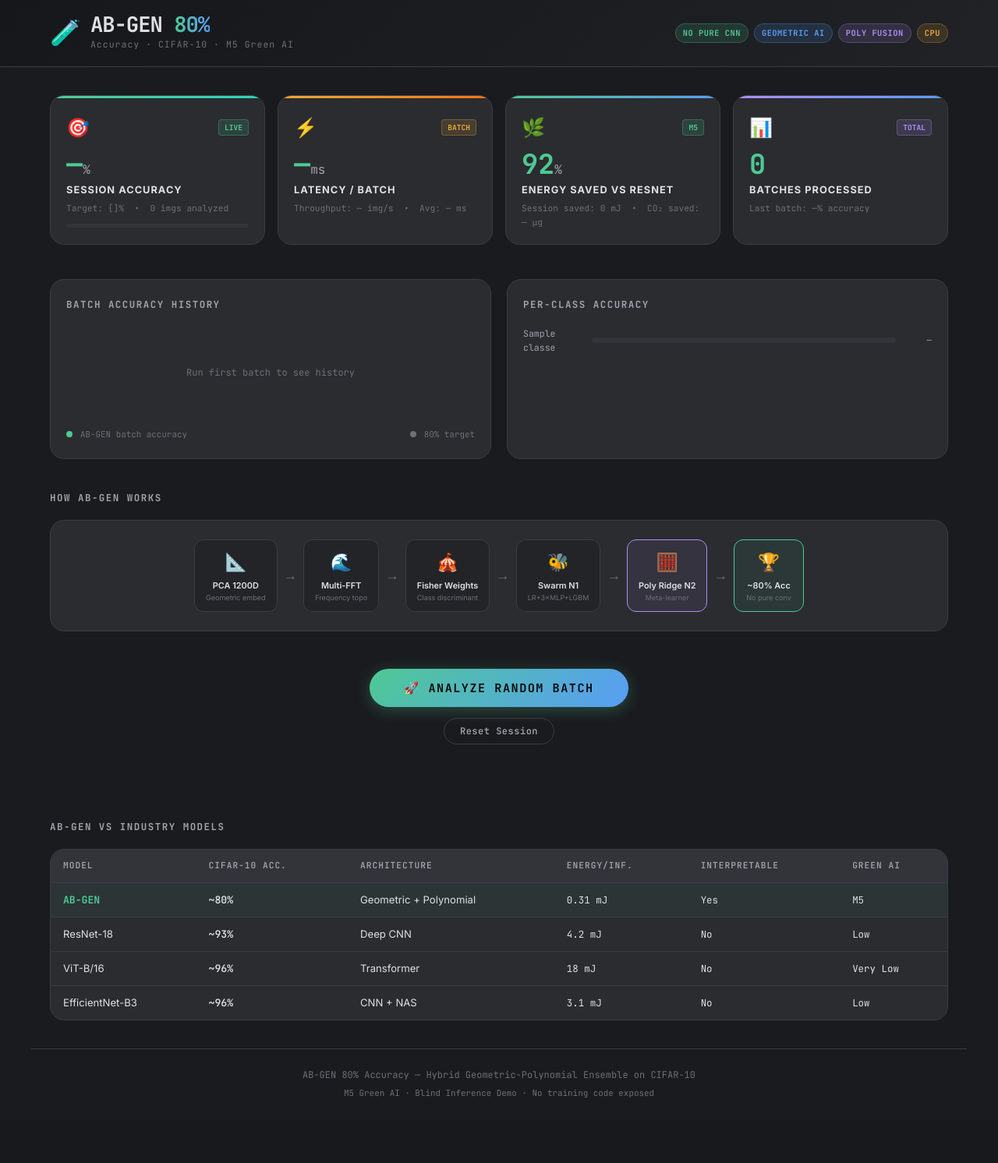
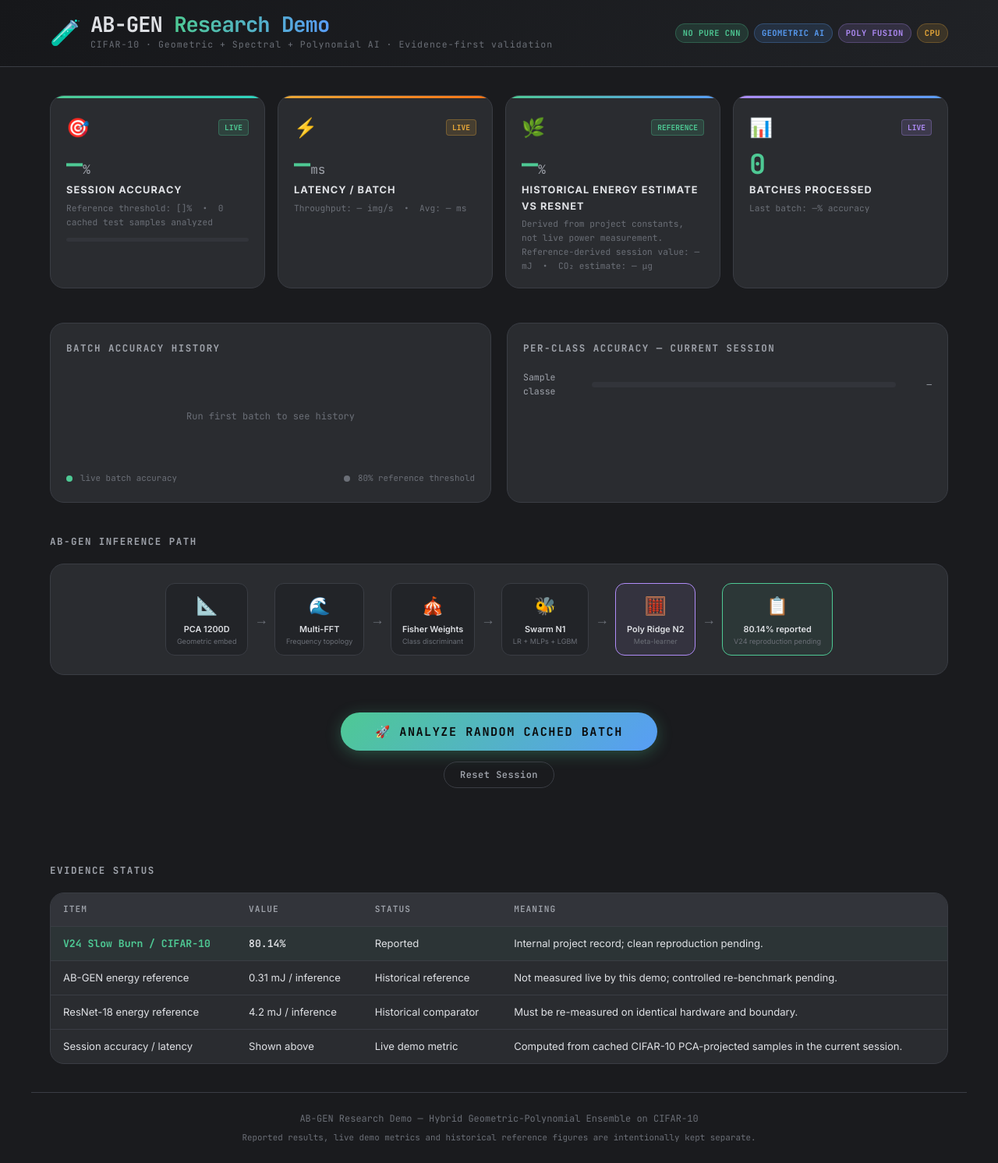
Before and after one commit to msrobotika/AB-GEN-Green-AI, a Flask app: template templates/index.html in a window 1280 px wide. Shown: the whole page at 78% size. Before the commit the page ends 1408 px from the top, so only its background shows below. Run offline with Flask 3, Linux system fonts and the light colour scheme; the template is opened without the code that fills it: most values are stand-ins (such as "Sample title", 1, 10 or a date in 2020); data that the repository does not hold is empty; parts of the project's set-up code (start-up, migrations or seed data) failed here and were passed over.

Commit message:
docs: align demo UI with evidence status

```diff
--- a/templates/index.html
+++ b/templates/index.html
@@ -3,22 +3,21 @@
 <head>
   <meta charset="UTF-8"/>
   <meta name="viewport" content="width=device-width, initial-scale=1.0"/>
-  <title>AB-GEN 80% | M5 Green AI Dashboard</title>
-  <meta name="description" content="AB-GEN — Hybrid Geometric-Polynomial ensemble for CIFAR-10. Live blind inference with M5 Green AI metrics."/>
+  <title>AB-GEN Research Demo | CIFAR-10</title>
+  <meta name="description" content="AB-GEN research demo for CIFAR-10. Live cached-PCA inference metrics are separated from reported accuracy and historical energy reference figures pending validation."/>
   <link rel="preconnect" href="https://fonts.googleapis.com"/>
   <link href="https://fonts.googleapis.com/css2?family=JetBrains+Mono:wght@300;400;600;700&family=Inter:wght@300;400;600;700;900&display=swap" rel="stylesheet"/>
   <link rel="stylesheet" href="/static/style.css"/>
 </head>
 <body>
 
-<!-- ═══════════ HEADER ═══════════ -->
 <header class="site-header">
   <div class="header-inner">
     <div class="logo-group">
       <span class="logo-dna">&#129514;</span>
       <div>
-        <h1 class="logo-title">AB-GEN <span class="highlight">80%</span></h1>
-        <p class="logo-sub">Accuracy &middot; CIFAR-10 &middot; M5 Green AI</p>
+        <h1 class="logo-title">AB-GEN <span class="highlight">Research Demo</span></h1>
+        <p class="logo-sub">CIFAR-10 &middot; Geometric + Spectral + Polynomial AI &middot; Evidence-first validation</p>
       </div>
     </div>
     <div class="header-badges">
@@ -30,10 +29,8 @@
   </div>
 </header>
 
-<!-- ═══════════ HERO STATS ═══════════ -->
 <section class="hero container">
   <div class="hero-grid">
-    <!-- Session Accuracy -->
     <div class="stat-card" id="card-session-acc">
       <div class="stat-top">
         <span class="stat-icon-txt">&#127919;</span>
@@ -43,15 +40,14 @@
         <span id="stat-session-acc">—</span><span class="stat-unit">%</span>
       </div>
       <div class="stat-label">Session Accuracy</div>
-      <div class="stat-sub">Target: {{ accuracy_target }}% &nbsp;&bull;&nbsp; <span id="stat-imgs">0</span> imgs analyzed</div>
+      <div class="stat-sub">Reference threshold: {{ accuracy_target }}% &nbsp;&bull;&nbsp; <span id="stat-imgs">0</span> cached test samples analyzed</div>
       <div class="mini-bar-wrap"><div class="mini-bar" id="bar-acc" style="width:0%"></div></div>
     </div>
 
-    <!-- Batch Stats -->
     <div class="stat-card" id="card-batch">
       <div class="stat-top">
         <span class="stat-icon-txt">&#9889;</span>
-        <span class="stat-badge stat-badge-orange">BATCH</span>
+        <span class="stat-badge stat-badge-orange">LIVE</span>
       </div>
       <div class="stat-value">
         <span id="stat-lat">—</span><span class="stat-unit">ms</span>
@@ -63,43 +59,35 @@
       </div>
     </div>
 
-    <!-- Energy -->
     <div class="stat-card" id="card-energy">
       <div class="stat-top">
         <span class="stat-icon-txt">&#127807;</span>
-        <span class="stat-badge stat-badge-green">M5</span>
+        <span class="stat-badge stat-badge-green">REFERENCE</span>
       </div>
       <div class="stat-value">
-        <span id="stat-saving">92</span><span class="stat-unit">%</span>
+        <span id="stat-saving">—</span><span class="stat-unit">%</span>
       </div>
-      <div class="stat-label">Energy Saved vs ResNet</div>
+      <div class="stat-label">Historical Energy Estimate vs ResNet</div>
       <div class="stat-sub">
-        Session saved: <span id="stat-energy-saved">0</span> mJ &nbsp;&bull;&nbsp;
-        CO&#8322; saved: <span id="stat-co2">—</span> &#956;g
+        Derived from project constants, not live power measurement.<br/>
+        Reference-derived session value: <span id="stat-energy-saved">—</span> mJ &nbsp;&bull;&nbsp;
+        CO&#8322; estimate: <span id="stat-co2">—</span> &#956;g
       </div>
     </div>
 
-    <!-- Batch counter -->
     <div class="stat-card" id="card-batches">
       <div class="stat-top">
         <span class="stat-icon-txt">&#128202;</span>
-        <span class="stat-badge stat-badge-purple">TOTAL</span>
+        <span class="stat-badge stat-badge-purple">LIVE</span>
       </div>
-      <div class="stat-value">
-        <span id="stat-batches">0</span>
-      </div>
+      <div class="stat-value"><span id="stat-batches">0</span></div>
       <div class="stat-label">Batches Processed</div>
-      <div class="stat-sub">
-        Last batch: <span id="stat-last-acc">—</span>% accuracy
-      </div>
+      <div class="stat-sub">Last batch: <span id="stat-last-acc">—</span>% accuracy</div>
     </div>
   </div>
 </section>
 
-<!-- ═══════════ ACCURACY CHART + PER-CLASS ═══════════ -->
 <section class="container dual-section">
-
-  <!-- Batch History -->
   <div class="panel" id="panel-history">
     <h2 class="panel-title">Batch Accuracy History</h2>
     <div class="chart-area" id="chart-area">
@@ -107,55 +95,46 @@
       <canvas id="acc-chart" width="0" height="120" style="display:none"></canvas>
     </div>
     <div class="chart-legend">
-      <span class="legend-dot dot-green"></span> AB-GEN batch accuracy
+      <span class="legend-dot dot-green"></span> live batch accuracy
       <span class="legend-line"></span>
-      <span class="legend-dot dot-dim"></span> 80% target
+      <span class="legend-dot dot-dim"></span> 80% reference threshold
     </div>
   </div>
 
-  <!-- Per-class accuracy -->
   <div class="panel" id="panel-class">
-    <h2 class="panel-title">Per-Class Accuracy</h2>
+    <h2 class="panel-title">Per-Class Accuracy — Current Session</h2>
     <div class="class-grid">
       {% for c in classes %}
       <div class="class-row">
         <span class="class-name">{{ c }}</span>
-        <div class="class-bar-bg">
-          <div class="class-bar" id="cbar-{{ loop.index0 }}" style="width:0%"></div>
-        </div>
+        <div class="class-bar-bg"><div class="class-bar" id="cbar-{{ loop.index0 }}" style="width:0%"></div></div>
         <span class="class-pct" id="cpct-{{ loop.index0 }}">—</span>
       </div>
       {% endfor %}
     </div>
   </div>
-
 </section>
 
-<!-- ═══════════ ARCHITECTURE PIPELINE ═══════════ -->
 <section class="container arch-section">
-  <h2 class="panel-title">How AB-GEN Works</h2>
+  <h2 class="panel-title">AB-GEN Inference Path</h2>
   <div class="pipeline">
     <div class="pipe-step"><div class="pipe-icon">&#128208;</div><div class="pipe-lbl">PCA 1200D<br/><small>Geometric embed</small></div></div>
     <div class="pipe-arr">&rarr;</div>
-    <div class="pipe-step"><div class="pipe-icon">&#127754;</div><div class="pipe-lbl">Multi-FFT<br/><small>Frequency topo</small></div></div>
+    <div class="pipe-step"><div class="pipe-icon">&#127754;</div><div class="pipe-lbl">Multi-FFT<br/><small>Frequency topology</small></div></div>
     <div class="pipe-arr">&rarr;</div>
     <div class="pipe-step"><div class="pipe-icon">&#127914;</div><div class="pipe-lbl">Fisher Weights<br/><small>Class discriminant</small></div></div>
     <div class="pipe-arr">&rarr;</div>
-    <div class="pipe-step"><div class="pipe-icon">&#128029;</div><div class="pipe-lbl">Swarm N1<br/><small>LR+3&times;MLP+LGBM</small></div></div>
+    <div class="pipe-step"><div class="pipe-icon">&#128029;</div><div class="pipe-lbl">Swarm N1<br/><small>LR + MLPs + LGBM</small></div></div>
     <div class="pipe-arr">&rarr;</div>
     <div class="pipe-step pipe-highlight"><div class="pipe-icon">&#129518;</div><div class="pipe-lbl">Poly Ridge N2<br/><small>Meta-learner</small></div></div>
     <div class="pipe-arr">&rarr;</div>
-    <div class="pipe-step pipe-result"><div class="pipe-icon">&#127942;</div><div class="pipe-lbl">~80% Acc<br/><small>No pure conv</small></div></div>
+    <div class="pipe-step pipe-result"><div class="pipe-icon">&#128203;</div><div class="pipe-lbl">80.14% reported<br/><small>V24 reproduction pending</small></div></div>
   </div>
 </section>
 
-<!-- ═══════════ ANALYZE BUTTON ═══════════ -->
 <section class="container analyze-section">
-  <button id="btn-analyze" class="btn-primary" onclick="runAnalysis()">
-    &#128640; ANALYZE RANDOM BATCH
-  </button>
+  <button id="btn-analyze" class="btn-primary" onclick="runAnalysis()">&#128640; ANALYZE RANDOM CACHED BATCH</button>
   <button class="btn-secondary" onclick="resetSession()">Reset Session</button>
-
   <div id="batch-bar" class="batch-bar hidden">
     <span id="bb-correct">?</span>/<span id="bb-total">12</span> correct &mdash;
     <strong id="bb-pct">?</strong>% &nbsp;
@@ -165,57 +144,57 @@
   <div id="status-msg" class="status-msg"></div>
 </section>
 
-<!-- ═══════════ IMAGE GRID ═══════════ -->
 <section class="container">
   <h2 class="panel-title" id="grid-title" style="display:none">Batch Results</h2>
   <div id="image-grid" class="image-grid"></div>
 </section>
 
-<!-- ═══════════ COMPARISON TABLE ═══════════ -->
 <section class="container cmp-section">
-  <h2 class="panel-title">AB-GEN vs Industry Models</h2>
+  <h2 class="panel-title">Evidence Status</h2>
   <div class="cmp-table-wrap">
     <table class="cmp-table">
       <thead>
-        <tr>
-          <th>Model</th><th>CIFAR-10 Acc.</th><th>Architecture</th>
-          <th>Energy/Inf.</th><th>Interpretable</th><th>Green AI</th>
-        </tr>
+        <tr><th>Item</th><th>Value</th><th>Status</th><th>Meaning</th></tr>
       </thead>
       <tbody>
         <tr class="row-highlight">
-          <td><strong>AB-GEN</strong></td><td class="acc-col">~80%</td>
-          <td>Geometric + Polynomial</td>
-          <td class="green-col">0.31 mJ</td><td class="green-col">Yes</td><td class="green-col">M5</td>
+          <td><strong>V24 Slow Burn / CIFAR-10</strong></td>
+          <td class="acc-col">80.14%</td>
+          <td>Reported</td>
+          <td>Internal project record; clean reproduction pending.</td>
         </tr>
         <tr>
-          <td>ResNet-18</td><td class="acc-col">~93%</td><td>Deep CNN</td>
-          <td class="red-col">4.2 mJ</td><td class="red-col">No</td><td class="red-col">Low</td>
+          <td>AB-GEN energy reference</td>
+          <td>0.31 mJ / inference</td>
+          <td>Historical reference</td>
+          <td>Not measured live by this demo; controlled re-benchmark pending.</td>
         </tr>
         <tr>
-          <td>ViT-B/16</td><td class="acc-col">~96%</td><td>Transformer</td>
-          <td class="red-col">18 mJ</td><td class="red-col">No</td><td class="red-col">Very Low</td>
+          <td>ResNet-18 energy reference</td>
+          <td>4.2 mJ / inference</td>
+          <td>Historical comparator</td>
+          <td>Must be re-measured on identical hardware and boundary.</td>
         </tr>
         <tr>
-          <td>EfficientNet-B3</td><td class="acc-col">~96%</td><td>CNN + NAS</td>
-          <td class="red-col">3.1 mJ</td><td class="red-col">No</td><td class="red-col">Low</td>
+          <td>Session accuracy / latency</td>
+          <td>Shown above</td>
+          <td>Live demo metric</td>
+          <td>Computed from cached CIFAR-10 PCA-projected samples in the current session.</td>
         </tr>
       </tbody>
     </table>
   </div>
 </section>
 
-<!-- ═══════════ FOOTER ═══════════ -->
 <footer class="site-footer container">
-  <p>AB-GEN 80% Accuracy &mdash; Hybrid Geometric-Polynomial Ensemble on CIFAR-10</p>
-  <p class="footer-sub">M5 Green AI &middot; Blind Inference Demo &middot; No training code exposed</p>
+  <p>AB-GEN Research Demo &mdash; Hybrid Geometric-Polynomial Ensemble on CIFAR-10</p>
+  <p class="footer-sub">Reported results, live demo metrics and historical reference figures are intentionally kept separate.</p>
 </footer>
 
 <script>
 const CLASSES = {{ classes | tojson }};
 const TARGET_ACC = {{ accuracy_target }};
 
-// ── Fetch device status ───────────────────────────────────────────────
 async function fetchStatus() {
   try {
     const r = await fetch("/api/status");
@@ -226,7 +205,6 @@
   } catch(e) {}
 }
 
-// ── Main analysis ────────────────────────────────────────────────────
 async function runAnalysis() {
   const btn = document.getElementById("btn-analyze");
   btn.disabled = true;
@@ -234,22 +212,20 @@
   document.getElementById("status-msg").textContent = "";
 
   try {
-    const r    = await fetch("/api/analyze", { method: "POST" });
+    const r = await fetch("/api/analyze", { method: "POST" });
     const data = await r.json();
 
-    // ── Update top stat cards ──────────────────────────────────────
     flash("stat-session-acc", data.session_acc.toFixed(1));
-    flash("stat-lat",         data.latency_ms);
-    flash("stat-throughput",  data.throughput);
-    flash("stat-avg-lat",     data.avg_latency_ms);
-    flash("stat-saving",      data.saving_pct);
-    flash("stat-energy-saved",data.session_energy_saved_mj);
-    flash("stat-co2",         data.co2_saved_ug);
-    flash("stat-batches",     data.session_batches);
-    flash("stat-last-acc",    data.batch_accuracy);
-    flash("stat-imgs",        data.session_images);
+    flash("stat-lat", data.latency_ms);
+    flash("stat-throughput", data.throughput);
+    flash("stat-avg-lat", data.avg_latency_ms);
+    flash("stat-saving", data.saving_pct);
+    flash("stat-energy-saved", data.session_energy_saved_mj);
+    flash("stat-co2", data.co2_saved_ug);
+    flash("stat-batches", data.session_batches);
+    flash("stat-last-acc", data.batch_accuracy);
+    flash("stat-imgs", data.session_images);
 
-    // Accuracy progress bar
     const pct = Math.min(data.session_acc / 100, 1);
     document.getElementById("bar-acc").style.width = (pct * 100) + "%";
     document.getElementById("bar-acc").style.background =
@@ -257,46 +233,38 @@
         ? "linear-gradient(90deg,#4ec994,#2dd4bf)"
         : "linear-gradient(90deg,#e8a838,#eb4d4d)";
 
-    // ── Batch bar ────────────────────────────────────────────────
     const bar = document.getElementById("batch-bar");
     document.getElementById("bb-correct").textContent = data.correct;
-    document.getElementById("bb-total").textContent   = data.total;
-    document.getElementById("bb-pct").textContent     = data.batch_accuracy;
-    document.getElementById("bb-lat").textContent     = data.latency_ms + "ms";
-    document.getElementById("bb-thr").textContent     = data.throughput + " img/s";
-    bar.className = "batch-bar " +
-      (data.batch_accuracy >= TARGET_ACC * 0.75 ? "bar-good" : "bar-bad");
+    document.getElementById("bb-total").textContent = data.total;
+    document.getElementById("bb-pct").textContent = data.batch_accuracy;
+    document.getElementById("bb-lat").textContent = data.latency_ms + "ms";
+    document.getElementById("bb-thr").textContent = data.throughput + " img/s";
+    bar.className = "batch-bar " + (data.batch_accuracy >= TARGET_ACC * 0.75 ? "bar-good" : "bar-bad");
 
-    // ── Per-class bars ────────────────────────────────────────────
     data.class_acc.forEach((v, i) => {
-      const bar  = document.getElementById("cbar-" + i);
-      const pct  = document.getElementById("cpct-" + i);
-      if (v === null) { pct.textContent = "—"; return; }
-      bar.style.width = v + "%";
-      bar.style.background = v >= 70
+      const clsBar = document.getElementById("cbar-" + i);
+      const clsPct = document.getElementById("cpct-" + i);
+      if (v === null) { clsPct.textContent = "—"; return; }
+      clsBar.style.width = v + "%";
+      clsBar.style.background = v >= 70
         ? "linear-gradient(90deg,#4ec994,#2dd4bf)"
         : v >= 50
         ? "linear-gradient(90deg,#e8a838,#f59e0b)"
         : "linear-gradient(90deg,#eb4d4d,#f97316)";
-      pct.textContent = v.toFixed(0) + "%";
+      clsPct.textContent = v.toFixed(0) + "%";
     });
 
-    // ── Chart ────────────────────────────────────────────────────
     drawChart(data.history_acc);
-
-    // ── Image grid ────────────────────────────────────────────────
     document.getElementById("grid-title").style.display = "block";
     renderGrid(data.results);
-
   } catch(e) {
     document.getElementById("status-msg").textContent = "Error: " + e.message;
   }
 
   btn.disabled = false;
-  btn.innerHTML = "&#128640; ANALYZE RANDOM BATCH";
+  btn.innerHTML = "&#128640; ANALYZE RANDOM CACHED BATCH";
 }
 
-// ── Render image grid ─────────────────────────────────────────────────
 function renderGrid(results) {
   const grid = document.getElementById("image-grid");
   grid.innerHTML = "";
@@ -312,9 +280,7 @@
     const top3html = r.top3.map(t => `
       <div class="top3-row">
         <span class="top3-cls">${t.class}</span>
-        <div class="top3-bar-bg">
-          <div class="top3-bar" style="width:${t.prob}%;background:${t.prob===r.top3[0].prob?'#4ec994':'#4b5563'}"></div>
-        </div>
+        <div class="top3-bar-bg"><div class="top3-bar" style="width:${t.prob}%;background:${t.prob===r.top3[0].prob?'#4ec994':'#4b5563'}"></div></div>
         <span class="top3-pct">${t.prob.toFixed(1)}%</span>
       </div>`).join("");
 
@@ -327,10 +293,8 @@
         ${verdict}
         <div class="true-lbl">True: <strong>${r.true_label}</strong></div>
         <div class="conf-row">
-          <span class="conf-label">Conf</span>
-          <div class="conf-bar-bg">
-            <div class="conf-bar" style="width:${r.confidence}%;background:${r.confidence>50?'#4ec994':'#e8a838'}"></div>
-          </div>
+          <span class="conf-label">Score</span>
+          <div class="conf-bar-bg"><div class="conf-bar" style="width:${r.confidence}%;background:${r.confidence>50?'#4ec994':'#e8a838'}"></div></div>
           <span class="conf-val">${r.confidence.toFixed(1)}%</span>
         </div>
         <div class="top3">${top3html}</div>
@@ -339,38 +303,32 @@
   });
 }
 
-// ── Draw sparkline chart ─────────────────────────────────────────────
 function drawChart(history) {
-  const area    = document.getElementById("chart-area");
-  const canvas  = document.getElementById("acc-chart");
-  const empty   = area.querySelector(".chart-empty");
+  const area = document.getElementById("chart-area");
+  const canvas = document.getElementById("acc-chart");
+  const empty = area.querySelector(".chart-empty");
   if (!history.length) return;
 
   empty.style.display = "none";
   canvas.style.display = "block";
-  canvas.width  = area.clientWidth || 500;
+  canvas.width = area.clientWidth || 500;
   const W = canvas.width, H = canvas.height;
   const ctx = canvas.getContext("2d");
   ctx.clearRect(0, 0, W, H);
 
-  // Target line
   const targetY = H - (TARGET_ACC / 100) * H;
   ctx.setLineDash([6,4]);
   ctx.strokeStyle = "#4b5563";
   ctx.lineWidth = 1;
   ctx.beginPath(); ctx.moveTo(0, targetY); ctx.lineTo(W, targetY); ctx.stroke();
   ctx.setLineDash([]);
-
-  // Label on target line
   ctx.fillStyle = "#6b7280";
   ctx.font = "10px JetBrains Mono";
-  ctx.fillText("80%", 4, targetY - 4);
+  ctx.fillText("80% ref", 4, targetY - 4);
 
   if (history.length < 2) return;
-  const n  = history.length;
+  const n = history.length;
   const dx = W / (n - 1);
-
-  // Fill gradient
   const grad = ctx.createLinearGradient(0, 0, 0, H);
   grad.addColorStop(0, "rgba(78,201,148,0.35)");
   grad.addColorStop(1, "rgba(78,201,148,0)");
@@ -381,20 +339,17 @@
     const x = i * dx, y = H - (v / 100) * H;
     if (i === 0) ctx.moveTo(x, y); else ctx.lineTo(x, y);
   });
-  const lastX = (n - 1) * dx, lastY = H - (history[n-1] / 100) * H;
+  const lastX = (n - 1) * dx;
   ctx.lineTo(lastX, H); ctx.lineTo(0, H); ctx.closePath();
   ctx.fillStyle = grad; ctx.fill();
 
-  // Line
   ctx.beginPath();
   history.forEach((v, i) => {
     const x = i * dx, y = H - (v / 100) * H;
     i === 0 ? ctx.moveTo(x, y) : ctx.lineTo(x, y);
   });
-  ctx.strokeStyle = "#4ec994"; ctx.lineWidth = 2.5;
-  ctx.stroke();
+  ctx.strokeStyle = "#4ec994"; ctx.lineWidth = 2.5; ctx.stroke();
 
-  // Dots
   history.forEach((v, i) => {
     const x = i * dx, y = H - (v / 100) * H;
     ctx.beginPath(); ctx.arc(x, y, 3.5, 0, Math.PI * 2);
@@ -403,20 +358,18 @@
   });
 }
 
-// ── Helpers ──────────────────────────────────────────────────────────
 function flash(id, val) {
   const el = document.getElementById(id);
   if (!el) return;
   el.classList.remove("flash");
-  void el.offsetWidth; // reflow
+  void el.offsetWidth;
   el.textContent = val;
   el.classList.add("flash");
 }
 
 async function resetSession() {
   await fetch("/api/reset", { method: "POST" });
-  ["stat-session-acc","stat-lat","stat-throughput","stat-avg-lat",
-   "stat-saving","stat-energy-saved","stat-co2","stat-batches","stat-last-acc","stat-imgs"]
+  ["stat-session-acc","stat-lat","stat-throughput","stat-avg-lat","stat-saving","stat-energy-saved","stat-co2","stat-batches","stat-last-acc","stat-imgs"]
     .forEach(id => { const el=document.getElementById(id); if(el) el.textContent="—"; });
   document.getElementById("stat-batches").textContent = "0";
   document.getElementById("stat-imgs").textContent = "0";
```
